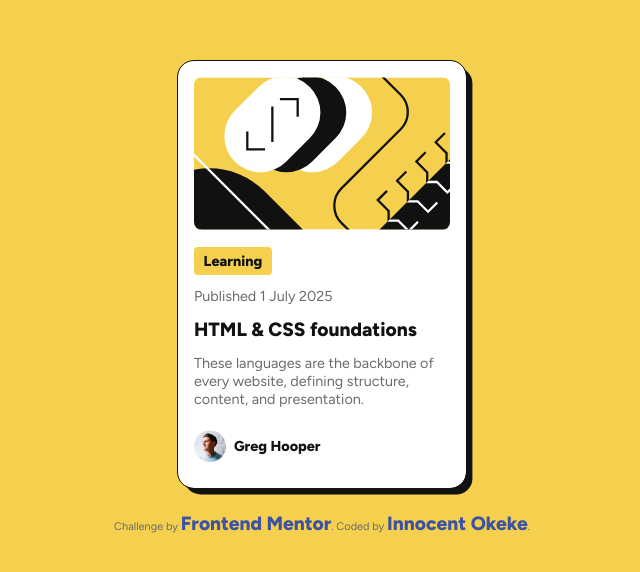
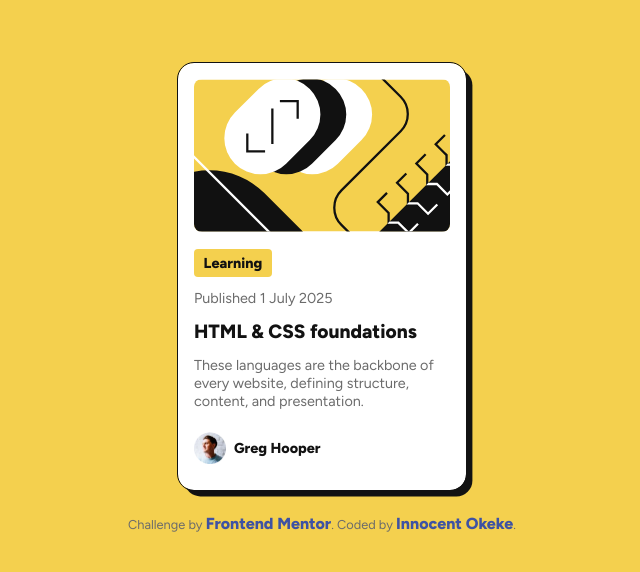
Before and after one commit to Innocent-Leo/blog-preview-card, a plain HTML site: page index.html in a window 1280 px wide. Shown: the part 102-674 px from the top of the page, without its empty margins (318-958 px from the left). Drawn offline with Linux system fonts and the light colour scheme.

Commit message:
Update README and CSS styles

```diff
--- a/assets/css/style.css
+++ b/assets/css/style.css
@@ -83,9 +83,15 @@ a:hover {
 }
 
 .attribution {
-  font-size: 11px;
+  font-size: 0.8rem;
   text-align: center;
 }
+
 .attribution a {
+  font-size: 1rem;
   color: hsl(228, 45%, 44%);
 }
+
+.attribution a:hover {
+  color: var(--gray-500);
+}
```
Also changed, not shown: 2 other files.
